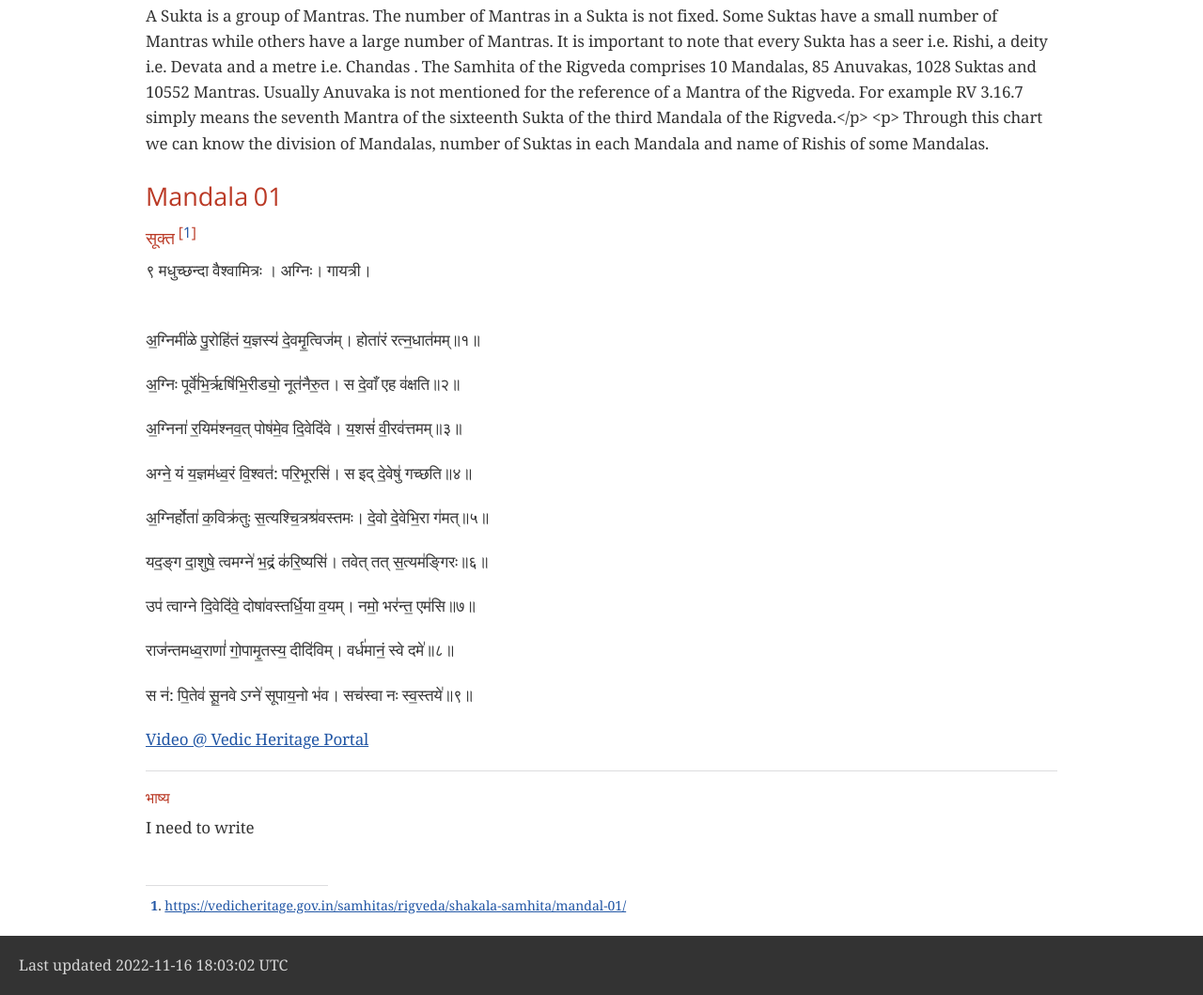
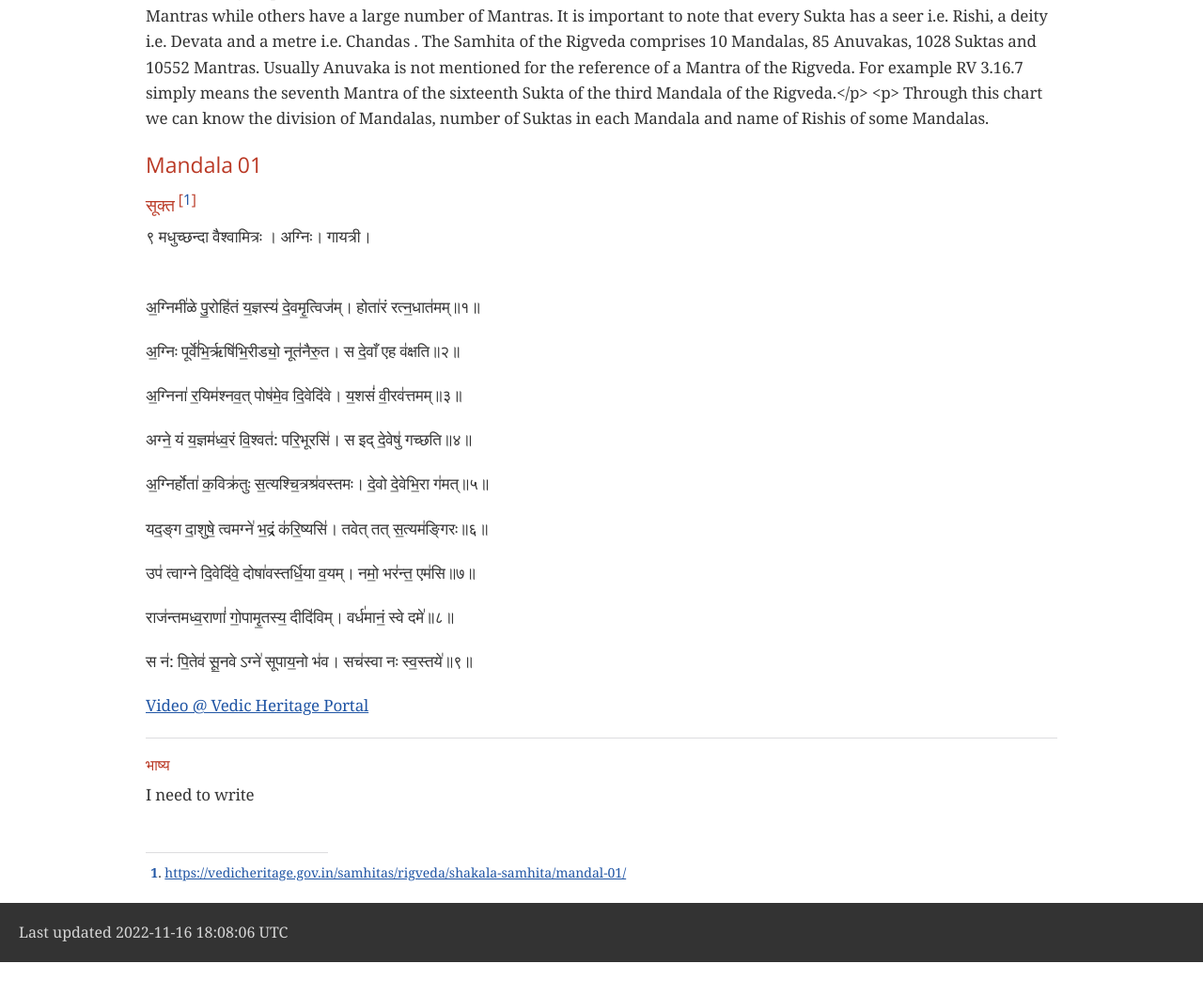
Before and after one commit to abhiesa/prasthanatrayi, a plain HTML site: page docs/index.html in a window 1280 px wide. Shown: the part 1571-2630 px from the top of the page at 94% size. After the commit the page ends 2595 px from the top, so only its background shows below. Drawn offline with nearby package versions, Linux system fonts and the light colour scheme; a web font is replaced by a local one.

Commit message:
Automated Build

```diff
--- a/docs/index.html
+++ b/docs/index.html
@@ -454,7 +454,6 @@ body.book #toc,body.book #preamble,body.book h1.sect0,body.book .sect1>h2{page-b
 <li><a href="#_veda">Veda</a>
 <ul class="sectlevel2">
 <li><a href="#_rigveda">Rigveda</a></li>
-<li><a href="#_mandala_01">Mandala 01</a></li>
 </ul>
 </li>
 </ul>
@@ -510,9 +509,8 @@ My current thoughts. Definately will be polished, and get&#8217;s better.
 &lt;p&gt;  Through this chart we can know the division of Mandalas, number of Suktas in each Mandala and name of Rishis of some Mandalas.</p>
 </div>
 </div>
-</div>
-<div class="sect2">
-<h3 id="_mandala_01">Mandala 01</h3>
+<div class="sect3">
+<h4 id="_mandala_01">Mandala 01</h4>
 <div class="sect4">
 <h5 id="_सूक्त_1">सूक्त <sup class="footnote">[<a id="_footnoteref_1" class="footnote" href="#_footnotedef_1" title="View footnote.">1</a>]</sup></h5>
 <div class="paragraph">
@@ -561,6 +559,7 @@ My current thoughts. Definately will be polished, and get&#8217;s better.
 </div>
 </div>
 </div>
+</div>
 <div id="footnotes">
 <hr>
 <div class="footnote" id="_footnotedef_1">
@@ -569,7 +568,7 @@ My current thoughts. Definately will be polished, and get&#8217;s better.
 </div>
 <div id="footer">
 <div id="footer-text">
-Last updated 2022-11-16 18:03:02 UTC
+Last updated 2022-11-16 18:08:06 UTC
 </div>
 </div>
 </body>
```
Also changed, not shown: 1 other file.
